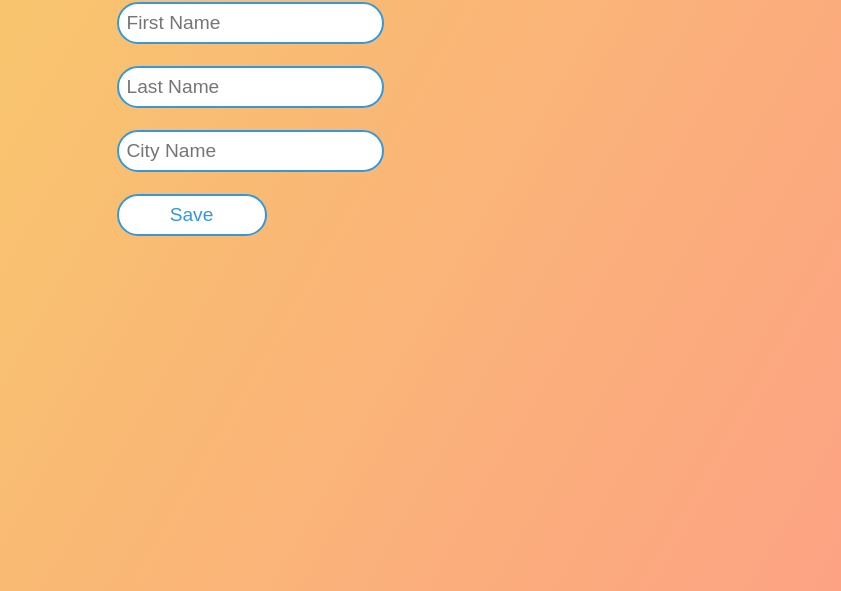
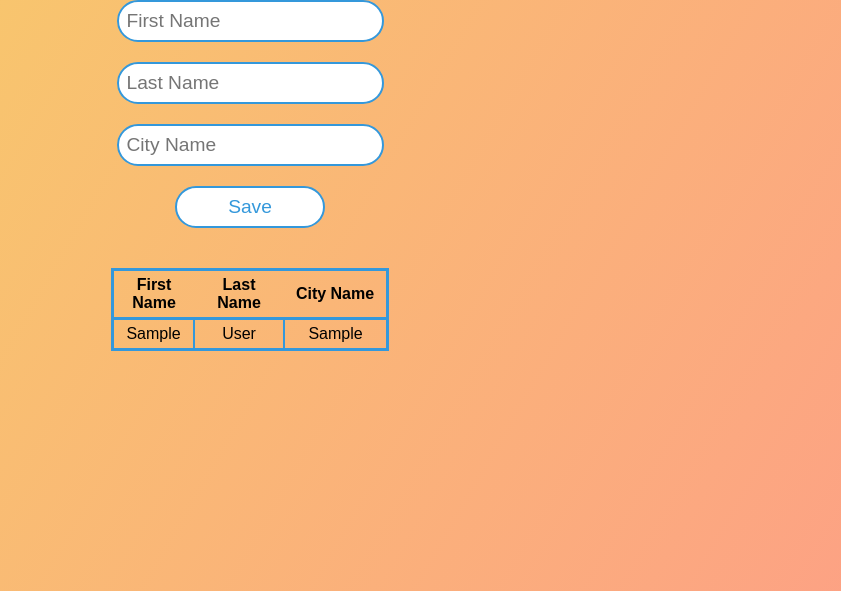
Before and after one commit to muchiriben/IAP-LAB, a PHP site: page /lab.php in a window 1280 px wide. Shown: the part 160-751 px from the top of the page, without its empty margins (390-1231 px from the left). Run offline with PHP 8.4, Linux system fonts and the light colour scheme; tables that the repository leaves empty or names only in its code hold one stand-in row (values such as "Sample post").

Commit message:
print users - readAll()

```diff
--- a/classes/DBConnector.class.php
+++ b/classes/DBConnector.class.php
@@ -6,13 +6,17 @@ class DBconnector {
     private $pwd = "";
     private $dbName = "iap-lab";
 
-    function connect() {
+    public function connect() {
         $this->conn = mysqli_connect($this->host,$this->user,$this->pwd) or die("Error:" .mysqli_error());
         mysqli_select_db($this->conn,$this->dbName);
 
         return $this->conn;
     }
 
+    public function closeDB() {
+        mysqli_close($this->conn);
+    }
+
 }
 
 ?>
--- a/classes/user.class.php
+++ b/classes/user.class.php
@@ -37,9 +37,23 @@ class User implements Crud{
         return true;
     }
 
-    public function readAll(){
-        return null;
+    public function readAll($conn){
+
+        $list = "SELECT * FROM users";
+       //create prepared statement
+       $stmt = mysqli_stmt_init($conn);
+       //prepare stmt
+
+       if (!mysqli_stmt_prepare($stmt, $list)) {
+          echo "SQL STATEMENT FAILED";
+       } else {
+
+           mysqli_stmt_execute($stmt);
+           $result = mysqli_stmt_get_result($stmt);
+        }
+        return $result;
     }
+
     public function readUnique(){
         return null;
     }
--- a/form.css
+++ b/form.css
@@ -24,6 +24,7 @@ header,form {
 }
 
 form input{
+	outline: none;
 	padding: 0.5rem;
 	font-size: 1.2rem;
 	border: none;
@@ -44,3 +45,94 @@ form input[type='submit']:hover {
 	background: #3498db;
 	color: #fff;
 }
+
+.users{
+  margin-top: 20px;
+  display: flex;
+  justify-content: center;
+  align-items: center;
+  width: 100%;
+}
+
+/*table styling*/
+/*table styling*/
+table {
+	table-layout: fixed;
+	border-collapse: collapse;
+	border: 3px solid #3498db;
+  }
+
+  thead th:nth-child(1) {
+	width: 6%;
+  }
+
+  thead th:nth-child(2) {
+	width: 15%;
+  }
+
+  thead th:nth-child(3) {
+	width: 15%;
+  }
+
+  thead th:nth-child(4) {
+	width: 15%;
+  }
+
+  thead th:nth-child(5) {
+	width: 15%;
+  }
+
+  thead th:nth-child(6) {
+	width: 10%;
+  }
+
+  thead th:nth-child(7) {
+	width: 10%;
+  }
+
+  /*td */
+  tbody td:nth-child(1) {
+	width: 6%;
+  }
+
+  tbody td:nth-child(2) {
+	width: 15%;
+  }
+
+  tbody td:nth-child(3) {
+	width: 15%;
+  }
+
+  tbody td:nth-child(4) {
+	width: 15%;
+  }
+
+  tbody td:nth-child(5) {
+	width: 15%;
+  }
+
+  tbody td:nth-child(6) {
+	width: 10%;
+  }
+
+  tbody td:nth-child(7) {
+	width: 10%;
+  }
+
+  th, td {
+	padding: 5px;
+  }
+  td{
+	  text-align: center;
+	  border: 2px solid #3498db;
+	  color: #000;
+  }
+  thead{
+	   border: 3px solid #3498db;
+	   color: #000;
+  }
+  .table{
+	  height: auto;
+	  text-align: center;
+	  background: none;
+  }
--- a/includes/Crud.inc.php
+++ b/includes/Crud.inc.php
@@ -2,7 +2,7 @@
 
 interface Crud{
     public function save($conn);
-    public function readAll();
+    public function readAll($conn);
     public function readUnique();
     public function search();
     public function update();
--- a/lab.php
+++ b/lab.php
@@ -17,8 +17,10 @@
 
       if($save_user){
           $error = "Save operation was successful";
+          $db->closeDB();
       } else {
           $error = "An error occured!";
+          $db->closeDB();
       }
   }
 ?>
@@ -35,24 +37,46 @@
     </header>
 <div class="form">
 <form method="POST" action="lab.php">
-      <table>
-      <tr>
-         <td><input type="text" name="first_name" placeholder="First Name" /></td>
-      </tr>
+      <input type="text" name="first_name" placeholder="First Name" required/>
+      <input type="text" name="last_name" placeholder="Last Name" required/>
+      <input type="text" name="city_name" placeholder="City Name" required/>
+      <input type="submit" name="save" value="Save"/>
+   </form>
+</div>
 
-      <tr>
-      <td><input type="text" name="last_name" placeholder="Last Name" /></td>
-      </tr>
+<div class="users">
+    <table class="userstab">
+    <table>
+  <thead>
+    <tr>
+    <th scope="col">First Name</th>
+    <th scope="col">Last Name</th>
+    <th scope="col">City Name</th>
+    </tr>
+  </thead>
 
-      <tr>
-      <td><input type="text" name="city_name" placeholder="City Name" /></td>
-      </tr>
+<?php
+   $db2 = new DBConnector();
+   $conn2 = $db->connect();
 
-      <tr>
-      <td><input type="submit" name="save" value="Save" /></td>
-      </tr>
-      </table>
-   </form>
+   $fname = $lname = $cty = null;
+   $allUsers = new User($fname,$lname,$cty);
+   $result = $allUsers->readAll($conn2);
+   while($row = mysqli_fetch_assoc($result)) {
+    $first_name = $row['first_name'];
+    $last_name = $row['last_name'];
+    $city_name = $row['user_city'];
+?>
+
+        <tbody>
+            <tr>
+                <td><?php echo $first_name; ?></td>
+                <td><?php echo $last_name; ?></td>
+                <td><?php echo $city_name; ?></td>
+            </tr>
+        </tbody>
+   <?php  } ?>
+    </table>
 </div>
 </body>
 </html>
```
